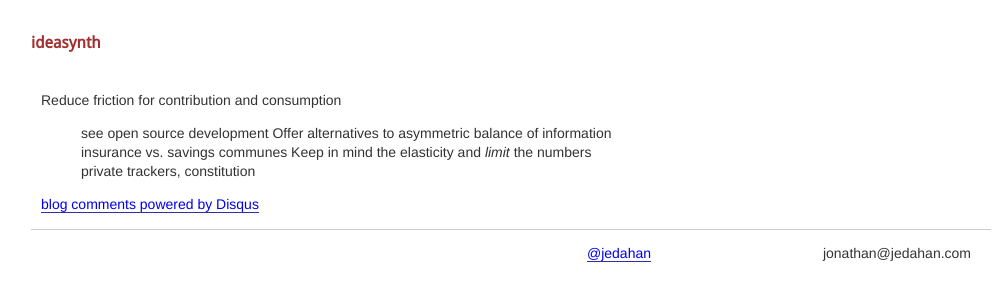
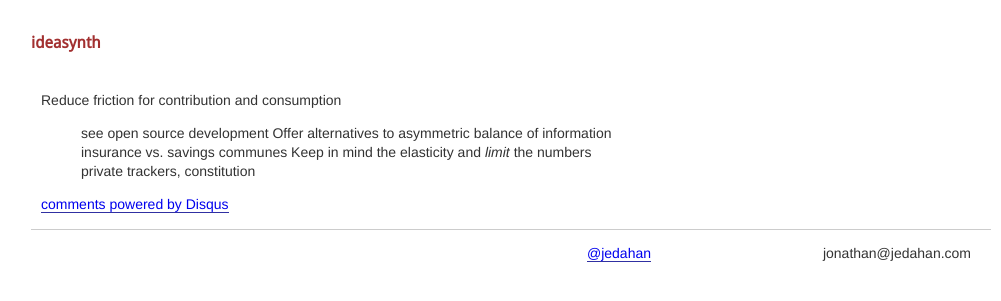
Before and after one commit to jedahan/jedahan.github.com, a Jekyll site: the page built from _posts/2010-07-05-systems.md, in a window 1280 px wide. Shown: the top 301 px of the page, without its empty margins (129-1130 px from the left). Built offline with Jekyll 4.4.1, drawn with Linux system fonts in a browser that asks for light colours; comment, search, counter and statistics services are not loaded.

Commit message:
make disqus more succinct

```diff
--- a/_includes/disqus.html
+++ b/_includes/disqus.html
@@ -1,8 +1,8 @@
 <div id="disqus_thread"></div>
 <script type="text/javascript">
   var disqus_shortname = 'jedahan';
-  var disqus_identifier = '{{ page.uuid }}';
-  var disqus_url = '{{ site.url }}{{ page.url }}';
+  var disqus_identifier = '{{page.uuid}}';
+  var disqus_url = '{{site.url}}{{page.url}}';
 
   (function() {
     var dsq = document.createElement('script'); dsq.type = 'text/javascript'; dsq.async = true;
@@ -11,4 +11,4 @@
   })();
 </script>
 <noscript>Please enable JavaScript to view the <a href="http://disqus.com/?ref_noscript">comments</a>.</noscript>
-<a href="http://disqus.com" class="dsq-brlink">blog comments powered by <span class="logo-disqus">Disqus</span></a>
+<a href="http://disqus.com" class="dsq-brlink">comments powered by <span class="logo-disqus">Disqus</span></a>
```
